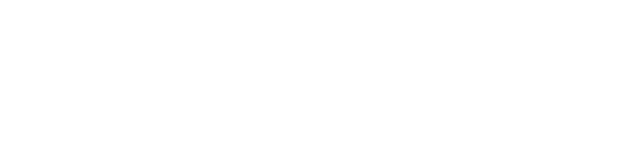
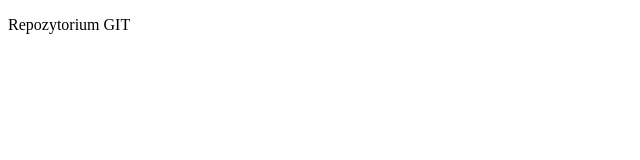
Before and after one commit to alicjaada83/projekt-startowy, a plain HTML site: page index.html in a window 1280 px wide. Shown: the whole page, without its empty margins (0-640 px from the left). Drawn offline with Linux system fonts and the light colour scheme.

Commit message:
dodany paragraf

```diff
--- a/index.html
+++ b/index.html
@@ -7,6 +7,6 @@
     <title>Document</title>
 </head>
 <body>
-
+    <p>Repozytorium GIT</p>
 </body>
 </html>
```
